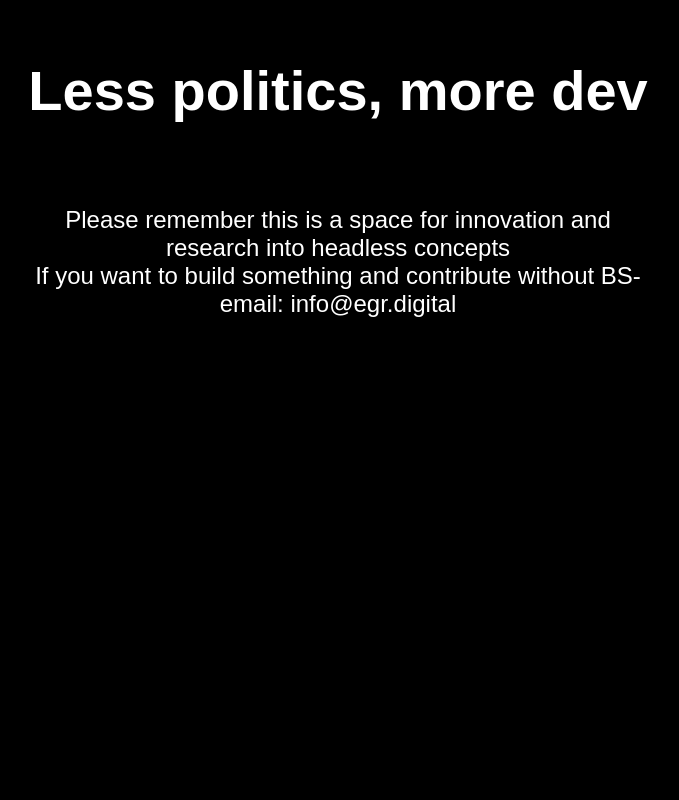
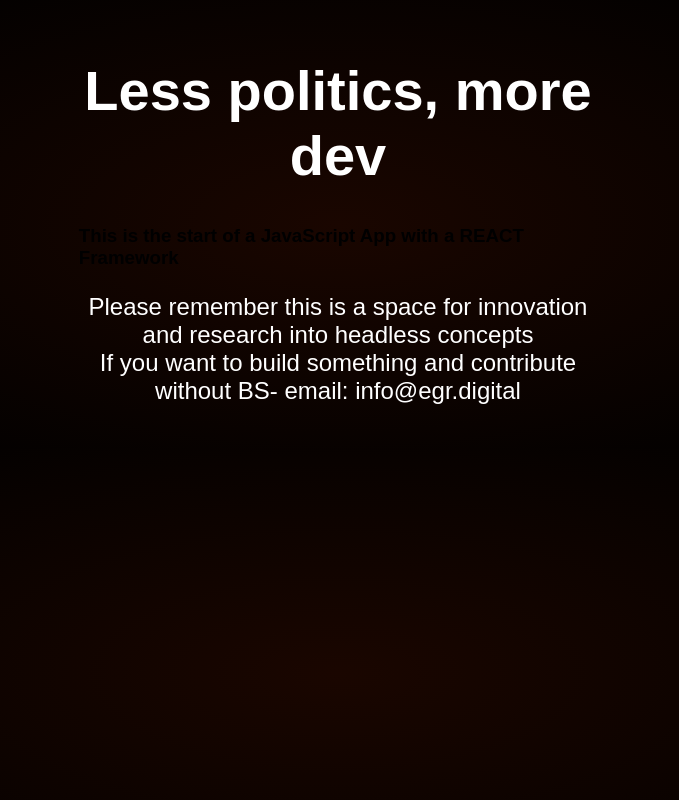
Before and after one commit to Finder777/beyondWAN, a website: page src/index.html in a window 1280 px wide. Shown: the whole page, without its empty margins (302-981 px from the left). Drawn offline with Linux system fonts and the light colour scheme.

Commit message:
backrgound update

```diff
--- a/src/index.html
+++ b/src/index.html
@@ -5,7 +5,7 @@
   <meta charset="UTF-8">
   <meta name="viewport" content="width=device-width, initial-scale=1.0">
   <link rel="stylesheet" href="styles.css">
-  <title>Eds World</title>
+  <title>New Dawn</title>
 </head>
 
 <body>
--- a/src/styles.css
+++ b/src/styles.css
@@ -6,7 +6,8 @@ html, body {
   margin: 0;
   border: 0;
   padding: 0;
-  background-color: #000;
+  background-image:radial-gradient(#1a0600, black);
+  margin: 0% 5%;
 }
 
 main {
```
